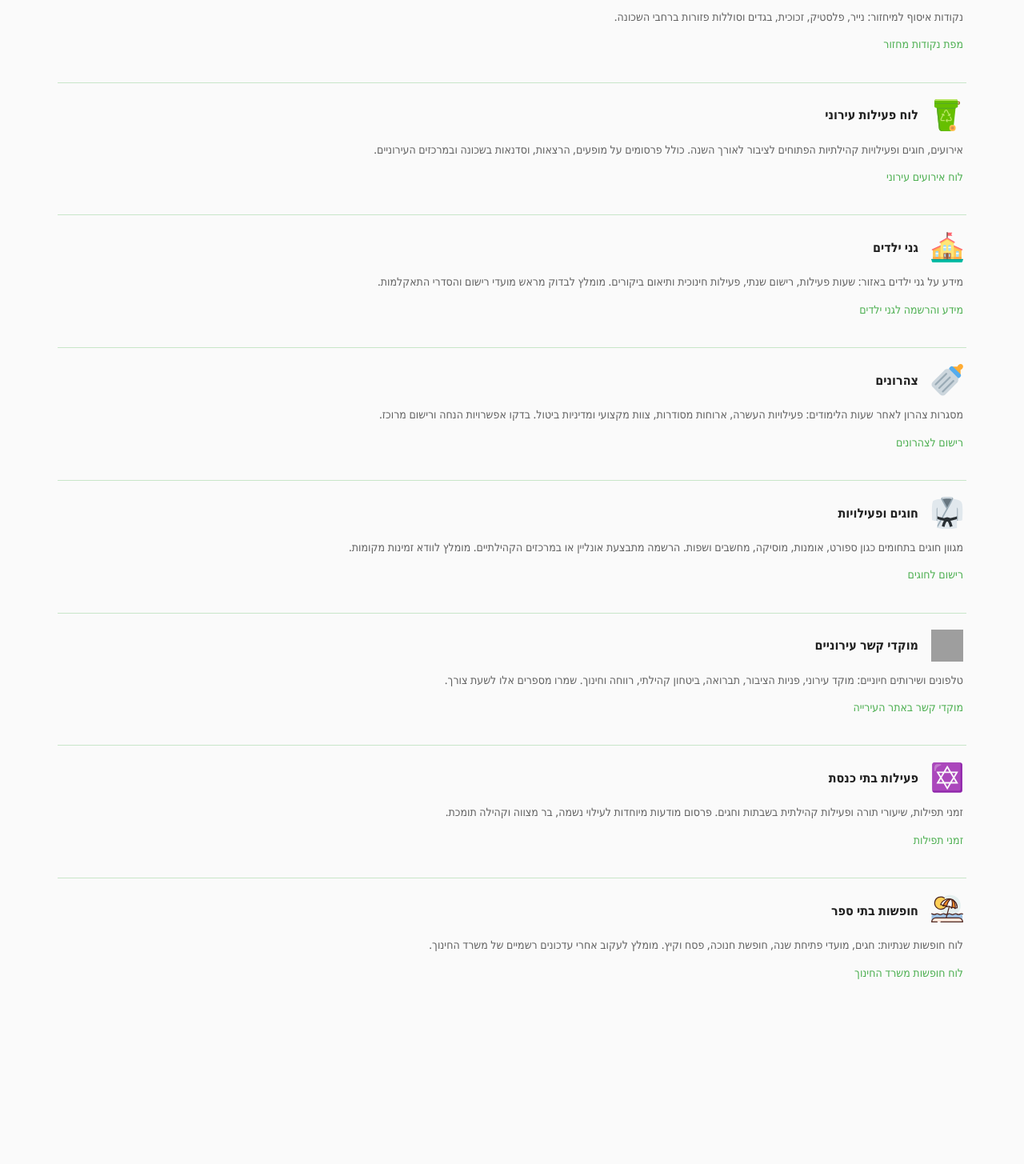
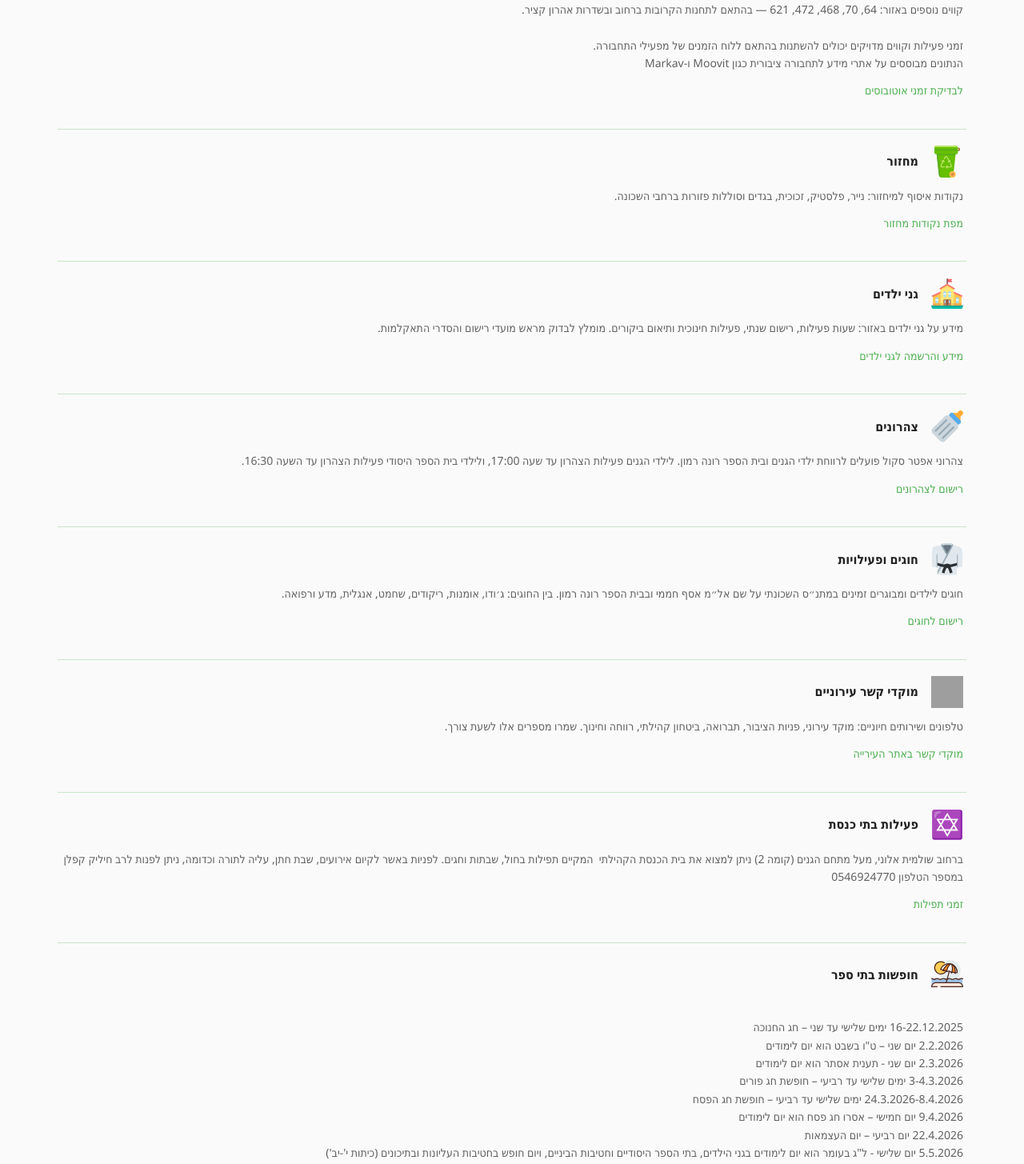
Before and after one commit to hadasi123/localhub, a React (Create React App) app: page /info in a window 1280 px wide. Shown: the part 308-1763 px from the top of the page at 80% size. Before the commit the page ends 1571 px from the top, so only its background shows below. Built offline with nearby package versions, Linux system fonts and the light colour scheme; no server answers; grey boxes are pictures that could not be loaded.

Commit message:
feat: Update Hebrew translations for public transportation and enhance Info Center Page layout

```diff
--- a/src/locales/he.js
+++ b/src/locales/he.js
@@ -249,7 +249,16 @@ const he = {
     subjects: {
       publicTransportation: {
         title: 'תחבורה ציבורית',
-        text: 'קווי האוטובוס שעובדים בתחנה יצחק נבון/שולמית אלוני בקרית אונו הם 15, 7, 43, 58, ו-69. קווים אלה מגיעים ליעדים אור יהודה (15), תל אביב-יפו (7 ו-69), רמת גן (43), ושוהם (58) .',
+        text: `בשכונה עוברים מספר קווי אוטובוס- ברחוב עצמו ובתחנות במרחק הליכה קצר (כמו יצחק נבון/אילן ג'ורג'י, יצחק נבון/שולמית אלוני ותחנות נוספות לאורך שדרות אהרון קציר) פועלים קווים מקומיים ובין-עירוניים המאפשרים הגעה נוחה לאזורים מרכזיים בסביבה.
+
+קו 15 – קו מרכזי העוצר במספר תחנות לאורך הרחוב.
+
+קווים 30א, 47א, 43 – קווים העוברים בסביבת הרחוב ומקשרים לשכונות ולערים סמוכות.
+
+קווים נוספים באזור: 64, 70, 468, 472, 621 — בהתאם לתחנות הקרובות ברחוב ובשדרות אהרון קציר.
+
+זמני פעילות וקווים מדויקים יכולים להשתנות בהתאם ללוח הזמנים של מפעילי התחבורה.
+הנתונים מבוססים על אתרי מידע לתחבורה ציבורית כגון Moovit ו-Markav`,
         linkLabel: 'לבדיקת זמני אוטובוסים',
         link: 'https://moovitapp.com/index/he/%D7%AA%D7%97%D7%91%D7%95%D7%A8%D7%94_%D7%A6%D7%99%D7%91%D7%95%D7%A8%D7%99%D7%AA-%D7%99%D7%A6%D7%97%D7%A7_%D7%A0%D7%91%D7%95%D7%9F_%D7%A9%D7%95%D7%9C%D7%9E%D7%99%D7%AA_%D7%90%D7%9C%D7%95%D7%A0%D7%99-Israel-stop_649481372-1#:~:text=%D7%A7%D7%95%D7%95%D7%99%20%D7%90%D7%95%D7%98%D7%95%D7%91%D7%95%D7%A1%20%D7%9C%D7%AA%D7%97%D7%A0%D7%AA%20%D7%99%D7%A6%D7%97%D7%A7%20%D7%A0%D7%91%D7%95%D7%9F/%D7%A9%D7%95%D7%9C%D7%9E%D7%99%D7%AA%20%D7%90%D7%9C%D7%95%D7%A0%D7%99%20%D7%91%D7%A7%D7%A8%D7%99%D7%99%D7%AA,%D7%A9%D7%95%D7%94%D7%9D%2C%20%D7%A6%D7%A4%D7%99%D7%99%D7%94%20%C2%B7%2069%2C%20%D7%AA%D7%9C%20%D7%90%D7%91%D7%99%D7%91%2D%D7%99%D7%A4%D7%95%2C%20%D7%A6%D7%A4%D7%99%D7%99%D7%94'
       },
@@ -259,47 +268,51 @@ const he = {
         linkLabel: 'מפת נקודות מחזור',
         link: 'https://mai.org.il/mai_map/'
       },
-      municipalSchedual: {
-        title: 'לוח פעילות עירוני',
-        text: 'אירועים, חוגים ופעילויות קהילתיות הפתוחים לציבור לאורך השנה. כולל פרסומים על מופעים, הרצאות, וסדנאות בשכונה ובמרכזים העירוניים.',
-        linkLabel: 'לוח אירועים עירוני',
-        link: 'https://www.kiryatono.muni.il/events/'
-      },
+
       kindergartens: {
         title: 'גני ילדים',
         text: 'מידע על גני ילדים באזור: שעות פעילות, רישום שנתי, פעילות חינוכית ותיאום ביקורים. מומלץ לבדוק מראש מועדי רישום והסדרי התאקלמות.',
         linkLabel: 'מידע והרשמה לגני ילדים',
-        link: 'https://www.kiryatono.muni.il'
+        link: 'https://www.kiryatono.muni.il/%D7%9E%D7%97%D7%9C%D7%A7%D7%AA-%D7%92%D7%A0%D7%99-%D7%99%D7%9C%D7%93%D7%99%D7%9D/'
       },
       dayCare: {
         title: 'צהרונים',
-        text: 'מסגרות צהרון לאחר שעות הלימודים: פעילויות העשרה, ארוחות מסודרות, צוות מקצועי ומדיניות ביטול. בדקו אפשרויות הנחה ורישום מרוכז.',
+        text: 'צהרוני אפטר סקול פועלים לרווחת ילדי הגנים ובית הספר רונה רמון. לילדי הגנים פעילות הצהרון עד שעה 17:00, ולילדי בית הספר היסודי פעילות הצהרון עד השעה 16:30.',
         linkLabel: 'רישום לצהרונים',
-        link: 'https://www.kiryatono.muni.il'
+        link: 'https://h5z.info-cloud.co.il/Home/AnotherProcIsRunning?lang=he'
       },
       classes: {
         title: 'חוגים ופעילויות',
-        text: 'מגוון חוגים בתחומים כגון ספורט, אומנות, מוסיקה, מחשבים ושפות. הרשמה מתבצעת אונליין או במרכזים הקהילתיים. מומלץ לוודא זמינות מקומות.',
+        text: 'חוגים לילדים ומבוגרים זמינים במתנ״ס השכונתי על שם אל״מ אסף חממי ובבית הספר רונה רמון. בין החוגים: ג׳ודו, אומנות, ריקודים, שחמט, אנגלית, מדע ורפואה.',
         linkLabel: 'רישום לחוגים',
-        link: 'https://www.kiryatono.muni.il'
+        link: 'https://www.hamatnas.co.il/activities/2026/'
       },
       municipalContacts: {
         title: 'מוקדי קשר עירוניים',
         text: 'טלפונים ושירותים חיוניים: מוקד עירוני, פניות הציבור, תברואה, ביטחון קהילתי, רווחה וחינוך. שמרו מספרים אלו לשעת צורך.',
         linkLabel: 'מוקדי קשר באתר העירייה',
-        link: 'https://www.kiryatono.muni.il'
+        link: 'hhttps://www.kiryatono.muni.il/phonebook/'
       },
       synagogActivity: {
         title: 'פעילות בתי כנסת',
-        text: 'זמני תפילות, שיעורי תורה ופעילות קהילתית בשבתות וחגים. פרסום מודעות מיוחדות לעילוי נשמה, בר מצווה וקהילה תומכת.',
+        text: 'ברחוב שולמית אלוני, מעל מתחם הגנים (קומה 2) ניתן למצוא את בית הכנסת הקהילתי  המקיים תפילות בחול, שבתות וחגים. לפניות באשר לקיום אירועים, שבת חתן, עליה לתורה וכדומה, ניתן לפנות לרב חיליק קפלן במספר הטלפון 0546924770',
         linkLabel: 'זמני תפילות',
-        link: 'https://www.kiryatono.muni.il'
+        link: 'https://www.chabad.org.il/Time/Index.asp?CategoryID=176'
       },
       schoolHolidays: {
         title: 'חופשות בתי ספר',
-        text: 'לוח חופשות שנתיות: חגים, מועדי פתיחת שנה, חופשת חנוכה, פסח וקיץ. מומלץ לעקוב אחרי עדכונים רשמיים של משרד החינוך.',
+        text: `
+16-22.12.2025 ימים שלישי עד שני – חג החנוכה
+2.2.2026 יום שני – ט"ו בשבט הוא יום לימודים
+2.3.2026 יום שני - תענית אסתר הוא יום לימודים
+3-4.3.2026 ימים שלישי עד רביעי – חופשת חג פורים
+24.3.2026-8.4.2026 ימים שלישי עד רביעי – חופשת חג הפסח
+9.4.2026 יום חמישי – אסרו חג פסח הוא יום לימודים
+22.4.2026 יום רביעי – יום העצמאות
+5.5.2026 יום שלישי - ל"ג בעומר הוא יום לימודים בגני הילדים, בתי הספר היסודיים וחטיבות הביניים, ויום חופש בחטיבות העליונות ובתיכונים (כיתות י'-יב')
+21-22.5.2026 ימים חמישי עד שישי – חג השבועות`,
         linkLabel: 'לוח חופשות משרד החינוך',
-        link: 'https://edu.gov.il'
+        link: 'https://www.gov.il/he/pages/vacations25-26'
       }
     }
   }
--- a/src/pages/info/InfoCenterPage.js
+++ b/src/pages/info/InfoCenterPage.js
@@ -33,14 +33,7 @@ const subjectsConfig = (t) => ([
     link: t('infoCenter.subjects.recycle.link'),
     linkLabel: t('infoCenter.subjects.recycle.linkLabel'),
   },
-  {
-    key: 'municipalSchedual',
-    icon: municipalSchedualIcon,
-    title: t('infoCenter.subjects.municipalSchedual.title'),
-    text: t('infoCenter.subjects.municipalSchedual.text'),
-    link: t('infoCenter.subjects.municipalSchedual.link'),
-    linkLabel: t('infoCenter.subjects.municipalSchedual.linkLabel'),
-  },
+
   {
     key: 'kindergartens',
     icon: kindergartensIcon,
@@ -124,7 +117,8 @@ const InfoCenterPage = () => {
                   fontSize: 'var(--font-size-sm)',
                   lineHeight: 1.6,
                   color: 'var(--grey-700)',
-                  fontWeight: 400
+                  fontWeight: 400,
+                  whiteSpace: 'pre-wrap'
                 }}>{s.text}</p>
                 {s.link && (
                   <p style={{ marginTop: 12, fontSize: 'var(--font-size-sm)' }}>
--- a/src/services/weatherService.js
+++ b/src/services/weatherService.js
@@ -28,8 +28,8 @@ class WeatherService {
     this.cacheExpiry = 10 * 60 * 1000; // 10 minutes
     this.apiUrl = 'https://api.open-meteo.com/v1/forecast';
     this.israelCoordinates = {
-      latitude: 34.84,
-      longitude: 32.06
+      latitude: 32.0729229,
+      longitude: 34.8329012
     };
 }
 
@@ -165,7 +165,7 @@ class WeatherService {
 }
 
 // Air Pollution API (Open-Meteo)
-WeatherService.prototype.getAirPollution = async function(lat = 32.060809, lon = 34.839409) {
+WeatherService.prototype.getAirPollution = async function(lat = 32.0729229, lon = 34.8329012) {
   const url = `https://air-quality-api.open-meteo.com/v1/air-quality?latitude=${lat}&longitude=${lon}&hourly=pm10,pm2_5,carbon_monoxide,nitrogen_dioxide,ozone,sulphur_dioxide&timezone=Asia/Jerusalem`;
   try {
     const response = await fetch(url);
--- a/src/styles/components.css
+++ b/src/styles/components.css
@@ -179,10 +179,19 @@
   gap: var(--spacing-sm);
 }
 
-.feature-card:hover {
+.feature-card:hover,
+.feature-card:active {
   transform: translateY(-4px);
   box-shadow: var(--shadow-xl);
   border-color: var(--white);
+}
+
+/* Mobile touch feedback */
+@media (hover: none) and (pointer: coarse) {
+  .feature-card:active {
+    transform: scale(0.98);
+    box-shadow: var(--shadow-lg);
+  }
 }
 
 .feature-icon {
```
